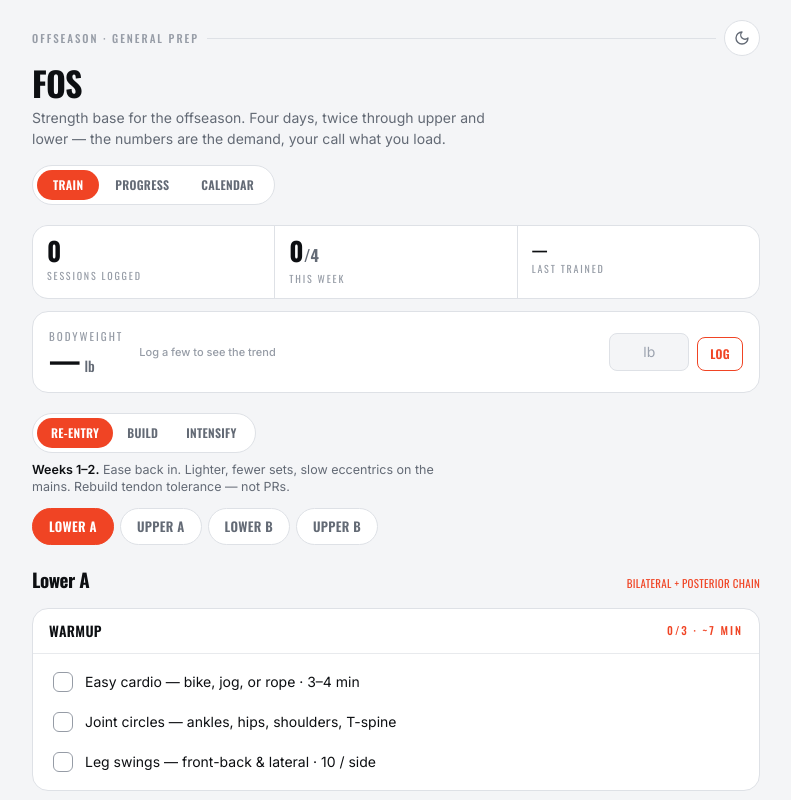
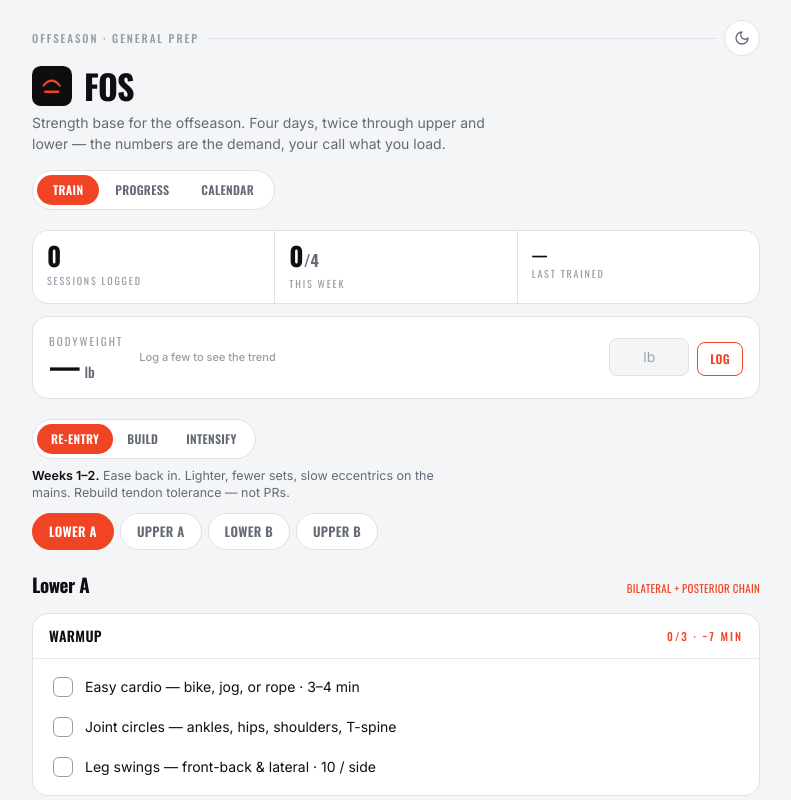
Before and after one commit to dkyaya/strength-log, a React (Vite) app: page / in a window 1280 px wide. Shown: the top 800 px of the page, without its empty margins (244-1035 px from the left). Built offline with nearby package versions, Linux system fonts and the light colour scheme.

Commit message:
Add animated LogoMark to header
Creates LogoMark component with draw-in arc animation on mount, ambient
accent-color glow that breathes in a loop, and a tap/click spring bounce.
Wires it into the App.jsx header alongside the Fos wordmark.

Co-Authored-By: Claude Sonnet 4.6 <noreply@anthropic.com>

```diff
--- a/src/App.jsx
+++ b/src/App.jsx
@@ -17,6 +17,7 @@ import BackupPanel from './components/BackupPanel.jsx'
 import ThemeToggle from './components/ThemeToggle.jsx'
 import ProgressView from './components/ProgressView.jsx'
 import CalendarView from './components/CalendarView.jsx'
+import LogoMark from './components/LogoMark.jsx'
 
 export default function App() {
   const [state, setState] = useState(loadData)
@@ -126,7 +127,8 @@ export default function App() {
         <ThemeToggle theme={theme} onToggle={() => setTheme((t) => (t === 'dark' ? 'light' : 'dark'))} />
       </div>
 
-      <h1 className="font-display text-[34px] font-700 uppercase leading-[1.02] tracking-tight">
+      <h1 className="flex items-center gap-3 font-display text-[34px] font-700 uppercase leading-[1.02] tracking-tight">
+        <LogoMark size={40} />
         Fos
       </h1>
       <p className="mt-1.5 max-w-[54ch] text-[14px] text-muted">
--- /dev/null
+++ b/src/components/LogoMark.jsx
@@ -0,0 +1,65 @@
+import { motion } from 'framer-motion'
+
+// Same glyph as the home-screen icon (public/favicon.svg), but themed
+// via CSS vars so it sits correctly in both light and dark mode, and
+// animated on mount: the arc traces in like a jump trajectory, the bar
+// drops into place once cleared, then a soft accent glow breathes behind
+// the mark. Tap/click gives a quick athletic squash-bounce.
+//
+// `animate` lets a caller opt out (e.g. if LogoMark is reused somewhere
+// it's seen many times per session, like inside a list).
+
+export default function LogoMark({ size = 36, className = '', animate = true }) {
+  return (
+    <motion.div
+      className={`relative flex flex-none items-center justify-center rounded-[22%] ${className}`}
+      style={{ width: size, height: size, background: '#0B0C0E' }}
+      whileTap={{ scale: 0.88, rotate: -4 }}
+      transition={{ type: 'spring', stiffness: 420, damping: 18 }}
+    >
+      {/* ambient glow — fades in after the draw-in finishes, then breathes */}
+      {animate && (
+        <motion.span
+          aria-hidden="true"
+          className="absolute inset-0 rounded-[22%]"
+          style={{ background: 'rgb(var(--accent))', filter: 'blur(10px)' }}
+          initial={{ opacity: 0 }}
+          animate={{ opacity: [0, 0.32, 0.18] }}
+          transition={{
+            duration: 2.6,
+            times: [0, 0.5, 1],
+            delay: 0.65,
+            repeat: Infinity,
+            repeatType: 'mirror',
+            repeatDelay: 0.4,
+          }}
+        />
+      )}
+
+      <svg viewBox="0 0 100 100" width="68%" height="68%" className="relative z-10">
+        <motion.path
+          d="M20 50 Q50 14 80 50"
+          fill="none"
+          stroke="rgb(var(--accent))"
+          strokeWidth="8"
+          strokeLinecap="round"
+          initial={animate ? { pathLength: 0, opacity: 0 } : false}
+          animate={animate ? { pathLength: 1, opacity: 1 } : false}
+          transition={{ duration: 0.5, ease: 'easeOut' }}
+        />
+        <motion.rect
+          x="22"
+          y="68"
+          width="56"
+          height="9"
+          rx="4.5"
+          fill="rgb(var(--accent))"
+          initial={animate ? { scaleX: 0, opacity: 0 } : false}
+          animate={animate ? { scaleX: 1, opacity: 1 } : false}
+          style={{ transformOrigin: '50px 72.5px' }}
+          transition={{ duration: 0.3, ease: 'easeOut', delay: 0.45 }}
+        />
+      </svg>
+    </motion.div>
+  )
+}
```
